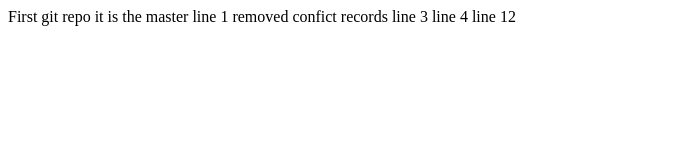
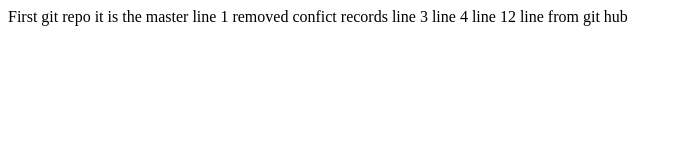
Before and after one commit to vic-gi/git-demo, a plain HTML site: page index.html in a window 1280 px wide. Shown: the whole page, without its empty margins (0-683 px from the left). Drawn offline with Linux system fonts and the light colour scheme.

Commit message:
Update index.html

```diff
--- a/index.html
+++ b/index.html
@@ -11,5 +11,6 @@
 	line 3
 	line 4
 	line 12
+	line from git hub
 </body>
 </html>
```
